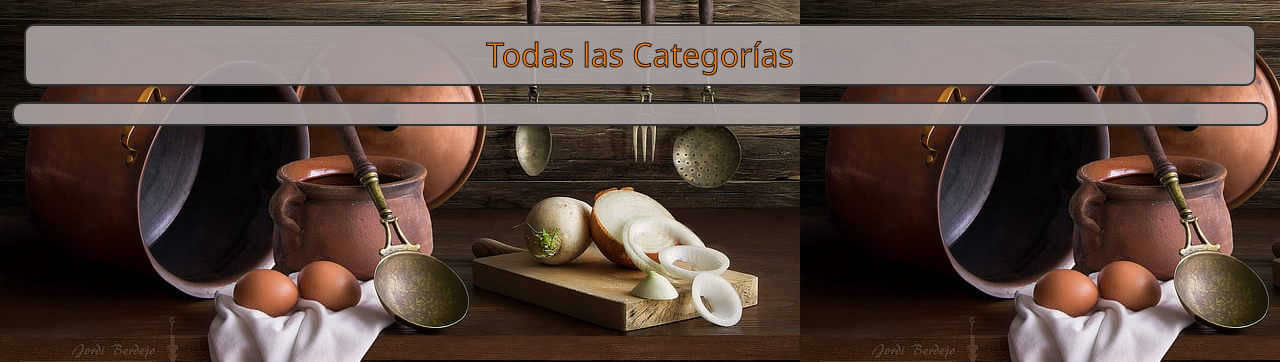
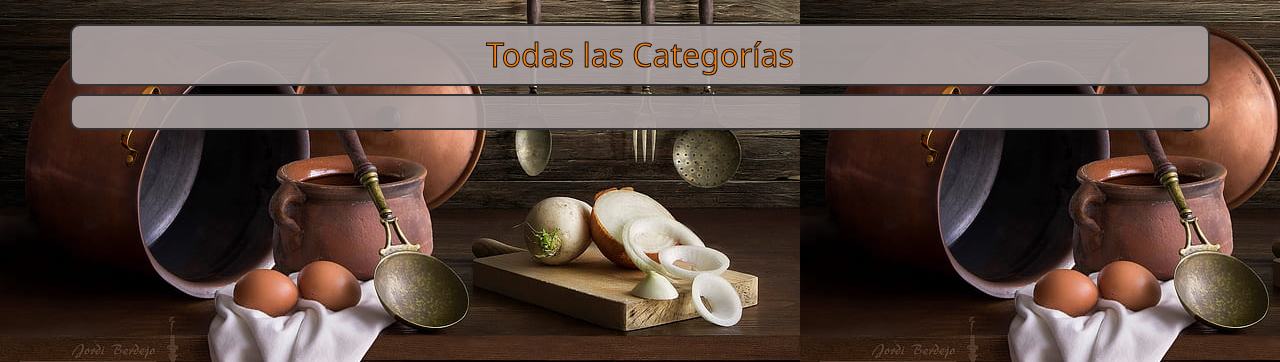
Before and after one commit to JustaDeathKnight/INFO2023, a Django app: template repositorio/blog/templates/paginas/categorias.html in a window 1280 px wide. Shown: the part 58-420 px from the top of the page. Run offline with Django 4.2, Linux system fonts and the light colour scheme; the template is opened without the code that fills it, so the values that code supplies are empty; parts of the project's set-up code (start-up, migrations or seed data) failed here and were passed over; some libraries are stand-ins or nearby versions.

Commit message:
fix diseños templates

```diff
--- a/repositorio/blog/templates/paginas/articulos_all.html
+++ b/repositorio/blog/templates/paginas/articulos_all.html
@@ -95,7 +95,7 @@
             <div class="card-body">
               <h4 class="card-title">{{ articulo.titulo }}</h4>
               <p class="card-text aumentar-fuente">{{ articulo.resumen }}</p>
-              <p class="card-text">{{ articulo.contenido | linebreaksbr | slice:"400" }}{{ "..." }}</p>
+              <p class="card-text">{{ articulo.contenido | linebreaksbr | slice:"150" }}{{ "..." }}</p>
               <a
                 href="{% url 'detalle_articulo' articulo.id %}"
                 class="btn btn-light border border-dark"
--- a/repositorio/blog/templates/paginas/categorias.html
+++ b/repositorio/blog/templates/paginas/categorias.html
@@ -1,22 +1,29 @@
 {% extends 'base.html' %}
 {% block contenido %}
-<h2 class=" titulos-subtitulos fondo-semi-transparente text-center">Todas las Categorías</h2>
-<div class="row mt-3 g-4 fondo-semi-transparente">
+
+<div class="container">
+  <div class="row pb-2">
+    <div class="col fondo-semi-transparente">
+      <h2 class="titulos-subtitulos text-center mb-0">Todas las Categorías</h2>
+    </div>
+  </div>
+  <div class="row fondo-semi-transparente pb-4 pt-2">
     {% for categoria in categorias %}
-  <div class="col-md-3">
+      <div class="col-sm-6 col-md-6 col-lg-4 col-xl-3 mt-3">
         <div class="card-categorias p-1 h-100 bg-dark bg-dark-radius" >
           <div class="d-flex justify-content-between align-items-center p-1">
-        <div class="flex-column 1h-1 imagename">
+            <div class="flex-column">
               <a href="{% url 'articulos_por_categoria' categoria.id %}" class="btn btn-outline-light w-100">
                 {{categoria.nombre}}
               </a>
             </div>
             <div>
-          <img src="{{categoria.icono.url}}" alt="{{categoria.nombre}}">
+              <img class="rounded"src="{{categoria.icono.url}}" alt="{{categoria.nombre}}">
             </div>
           </div>
         </div>
       </div>
     {% endfor %}
   </div>
+</div>
 {% endblock contenido %}
--- a/repositorio/blog/templates/paginas/home.html
+++ b/repositorio/blog/templates/paginas/home.html
@@ -7,7 +7,7 @@
 <div class="container container-home">
   <div class="row">
     <div class="col fondo-semi-transparente">
-      <h2 class="titulos-subtitulos text-center">Bienvenido/a al Blog del Grupo 8</h2>
+      <h2 class="titulos-subtitulos text-center mb-0">Bienvenido/a al Blog del Grupo 8</h2>
     </div>
   </div>
 
```
Also changed, not shown: repositorio/blog/templates/articulos/articulos_por_categoria.html (+7 -1 lines). Lines whose indentation alone changed are shown as unchanged.
